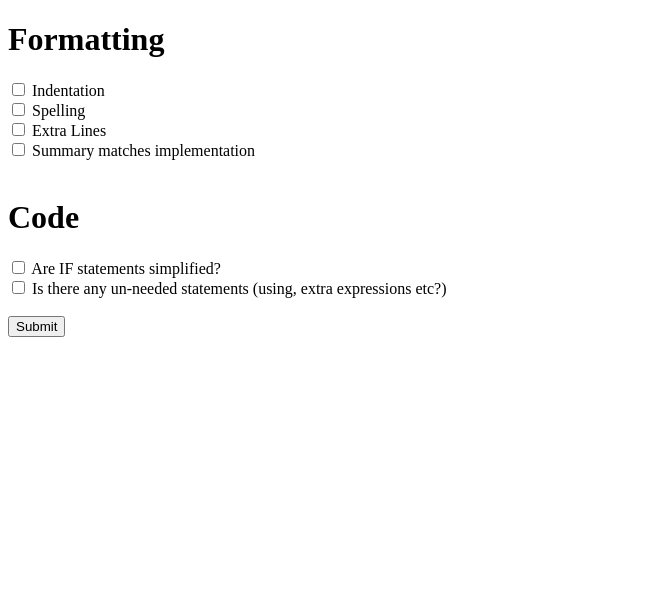
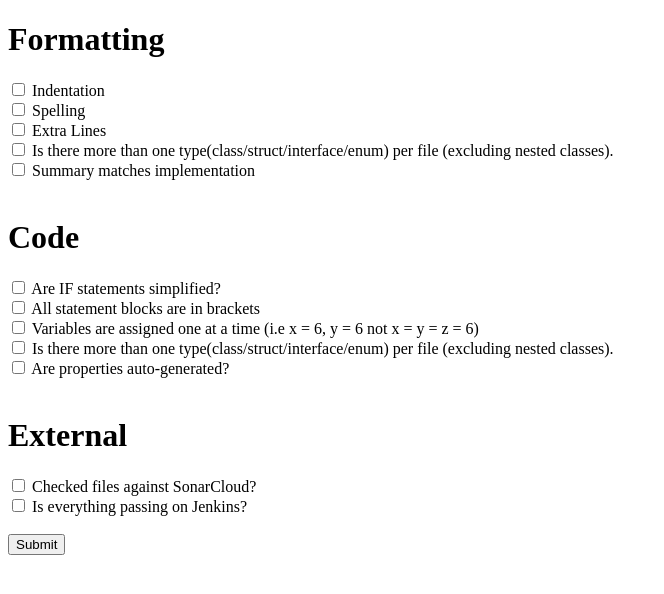
Before and after one commit to JordanWalker28/PRChecklist, a plain HTML site: page index.html in a window 1280 px wide. Shown: the whole page, without its empty margins (0-664 px from the left). Drawn offline with Linux system fonts and the light colour scheme.

Commit message:
Added more checks

```diff
--- a/index.html
+++ b/index.html
@@ -11,16 +11,33 @@
   <label for="Formatting2"> Spelling</label><br>
   <input type="checkbox" name="Formatting3" value="ExtraLines">
   <label for="Formatting3"> Extra Lines</label><br>
-  <input type="checkbox" name="Formatting4" value="Summary">
-  <label for="Formatting4"> Summary matches implementation</label><br><br>
+  <input type="checkbox" name="Formatting4" value="American Spelling">
+  <label for="Formatting4"> Is there more than one type(class/struct/interface/enum) per file (excluding nested classes).</label><br>
+  <input type="checkbox" name="Formatting5" value="Summary">
+  <label for="Formatting5"> Summary matches implementation</label><br><br>
 
 <h1>Code</h1>
 
   <input type="checkbox" name="Code1" value="If">
   <label for="Code1"> Are IF statements simplified?</label><br>
-  <input type="checkbox" name="Code2" value="If">
-  <label for="Code2"> Is there any un-needed statements (using, extra expressions etc?)</label><br><br>
+  <input type="checkbox" name="Code2" value="Statements">
+  <label for="Code2"> All statement blocks are in brackets</label><br>
+  <input type="checkbox" name="Code3" value="Variables">
+  <label for="Code3"> Variables are assigned one at a time (i.e x = 6, y = 6 not x = y = z = 6)</label><br>
+  <input type="checkbox" name="Code4" value="Types">
+  <label for="Code4"> Is there more than one type(class/struct/interface/enum) per file (excluding nested classes).</label><br>
+  <input type="checkbox" name="Code5" value="AutoGenerated">
+  <label for="Code5"> Are properties auto-generated?</label><br><br>
+
+
+<h1>External</h1>
+  <input type="checkbox" name="External1" value="SonarCloud">
+  <label for="External1"> Checked files against SonarCloud?</label><br>
+  <input type="checkbox" name="External2" value="Jenkins">
+  <label for="External2"> Is everything passing on Jenkins?</label><br><br>
+
   <input type="submit" value="Submit">
+
 </form>
 
 </body>
```
